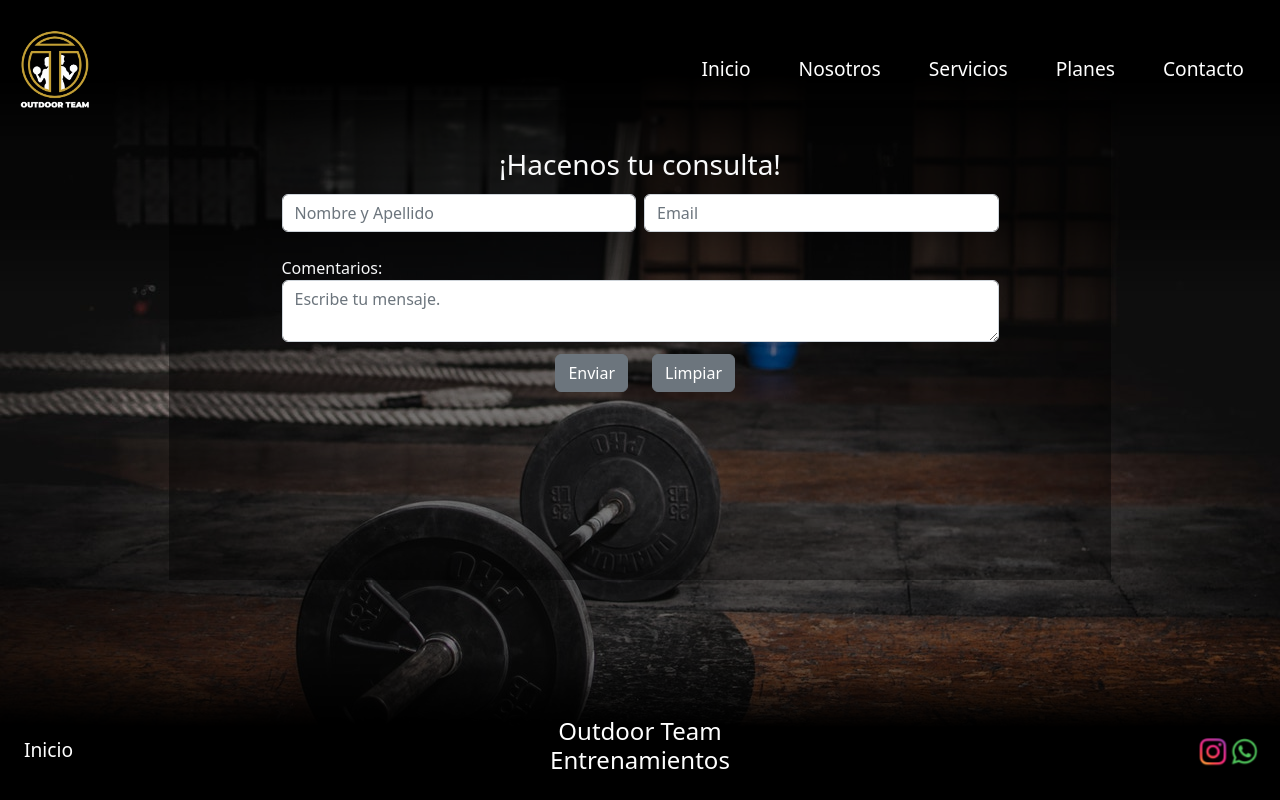
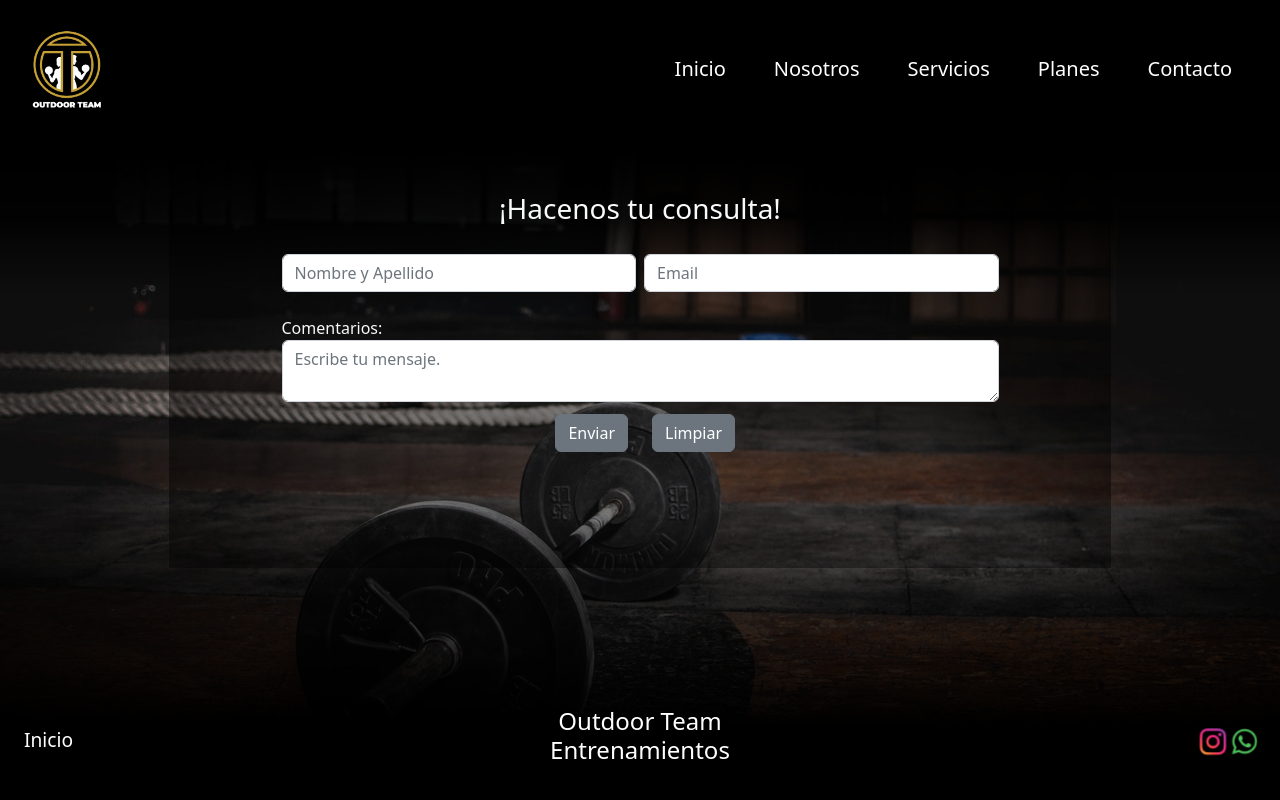
Before and after one commit to marcosjdaniele/outdoorteam-daniele, a plain HTML site: page paginas/contacto.html in a window 1280 px wide. Drawn offline with nearby package versions, Linux system fonts and the light colour scheme.

Commit message:
Se realizaron modificaciones en la navbar en Index y Contactos. Se modificaron algunos margenes y tamaños de tipografías

```diff
--- a/estilos/estilos.css
+++ b/estilos/estilos.css
@@ -22,10 +22,10 @@ body {
     width: 100%;
     height: 100%;
     position: fixed;
-    background-image: linear-gradient(to bottom, #000000, #000000, #00000083, #00000083, #b9b9b900, #b9b9b900, #b9b9b900, #b9b9b900, #00000083, #00000083, #000000, #000000);
+    background-image: linear-gradient(to bottom, #000000, #000000, #000000, #000000d1, #b9b9b900, #b9b9b900, #b9b9b900, #b9b9b900, #000000b5, #000000d5, #000000, #000000);
 }
 #header , #footer {
-    height: 12.5%;
+    height: 15%;
     font-size: 1.2rem;
 }
 .div__isologo {
@@ -39,6 +39,11 @@ body {
     padding: 2.5rem;
     display: flex;
     justify-content: space-around;
+}
+.header__navbar {
+    background-color: #000000;
+    margin-bottom: 50px;
+    z-index: 1;
 }
 .header__nav a , .footer__a {
     color: #ffffff;
@@ -56,7 +61,7 @@ body {
     background-size: 100% 2px;
 }
 .main {
-    height: 75%;
+    height: 70%;
 }
 .footer {
     display: flex;
@@ -280,12 +285,4 @@ footer {
     width: 50%;
 }
 
-/* CSS CONTACTO*/
-.div__contacto {
-    font-size: 0.8rem;
-    width: 80%;
-    margin: 0 auto;
-    padding: 0%;
-
 }
-}
--- a/paginas/contacto.html
+++ b/paginas/contacto.html
@@ -12,16 +12,16 @@
 </head>
 <body>
     <div class="body__div">
-        <header id="header">
+        <header class="container-fluid" id="header">
             <div class="container-fluid">
-                <nav class="row navbar navbar-expand-sm  navbar-dark pt-0 mt-0">
+                <nav class="row navbar navbar-expand-sm navbar-dark pt-0 mt-0 header__navbar">
                     <div class="container-fluid">
                         <a class="navbar-brand col-md-1 col-sm-1 col-lg-1" href="#"><img src="../assets/Img/isologo.jpg" alt="logo" width="85px"></a>
                         <button class="navbar-toggler" type="button" data-bs-toggle="collapse" data-bs-target="#navbarNavAltMarkup" aria-controls="navbarNavAltMarkup" aria-expanded="false" aria-label="Toggle navigation">
                         <span class="navbar-toggler-icon"></span>
                         </button>
                         <div class="col-lg-11 col-md-11 col-sm-11 collapse navbar-collapse justify-content-end" id="navbarNavAltMarkup">
-                            <div class="navbar-nav header__nav">
+                            <div class="h5 navbar-nav header__nav">
                                 <a class="nav-link ms-5 pb-0 px-0 text-white " aria-current="page" href="../index.html">Inicio</a>
                                 <a class="nav-link ms-5 pb-0 px-0 text-white " href="nosotros.html">Nosotros</a>
                                 <a class="nav-link ms-5 pb-0 px-0 text-white " href="servicios.html">Servicios</a>
@@ -34,10 +34,10 @@
             </div>
         </header>
         <main class="container-fluid main">
-            <section class="container w-75 p-5 m-auto div__contacto">
+            <section class="container w-75 p-5 m-0-auto div__contacto">
                 <form class="row  d-flex justify-content-center  align-items-center">
                     <div class="col-lg-12 col-md-12 col-sm-12 col-12">
-                        <h3 class="text-light d-flex justify-content-center ">¡Hacenos tu consulta!</h3>
+                        <h3 class="text-light d-flex justify-content-center m-lg-4">¡Hacenos tu consulta!</h3>
                     </div>
                     <div class="col-lg-5 col-md-5 col-sm-12 col-12 p-1">
                         <input type="text" class="form-control" placeholder="Nombre y Apellido" aria-label="First name">
```
Also changed, not shown: index.html (+4 -4 lines).
